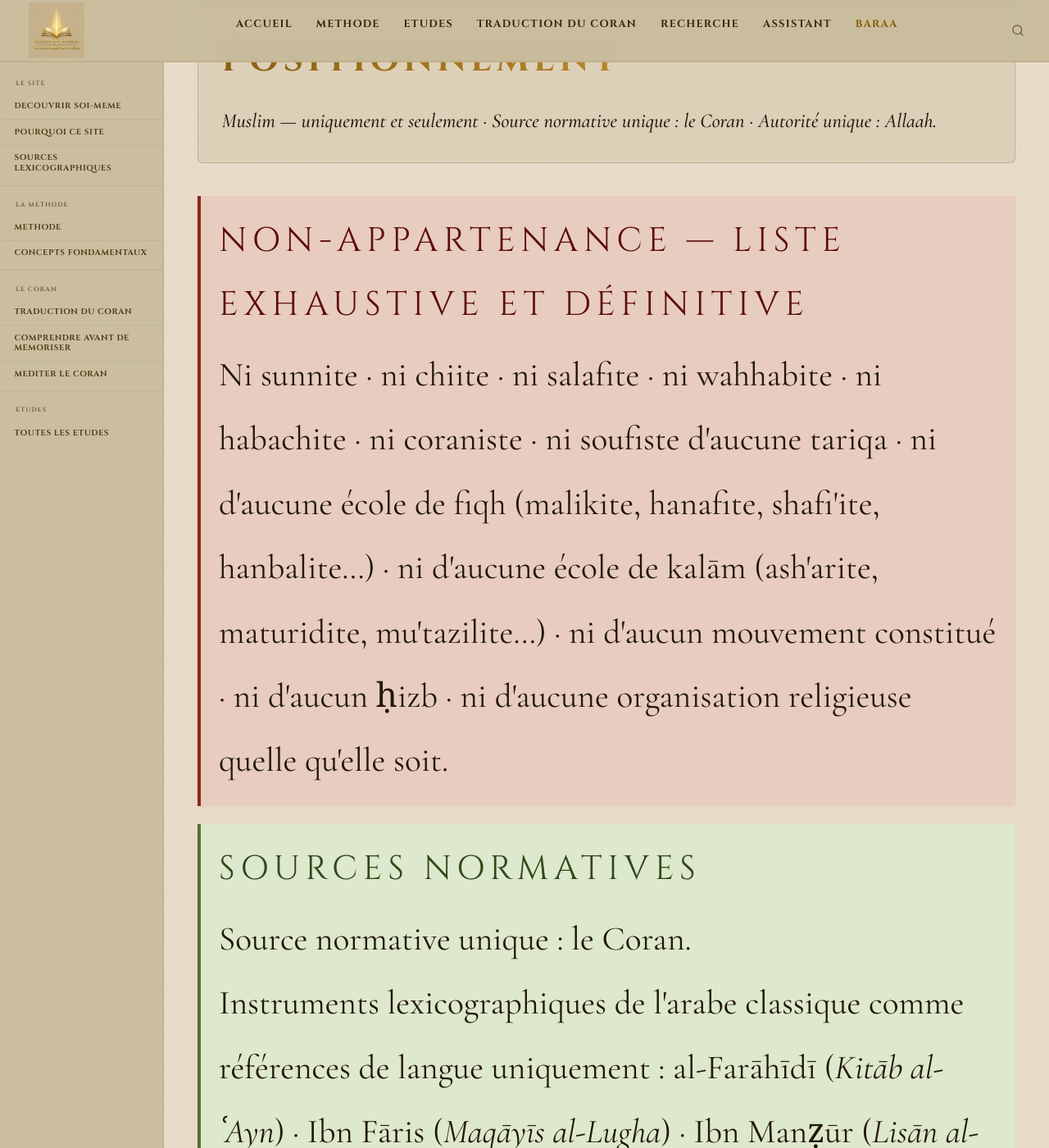
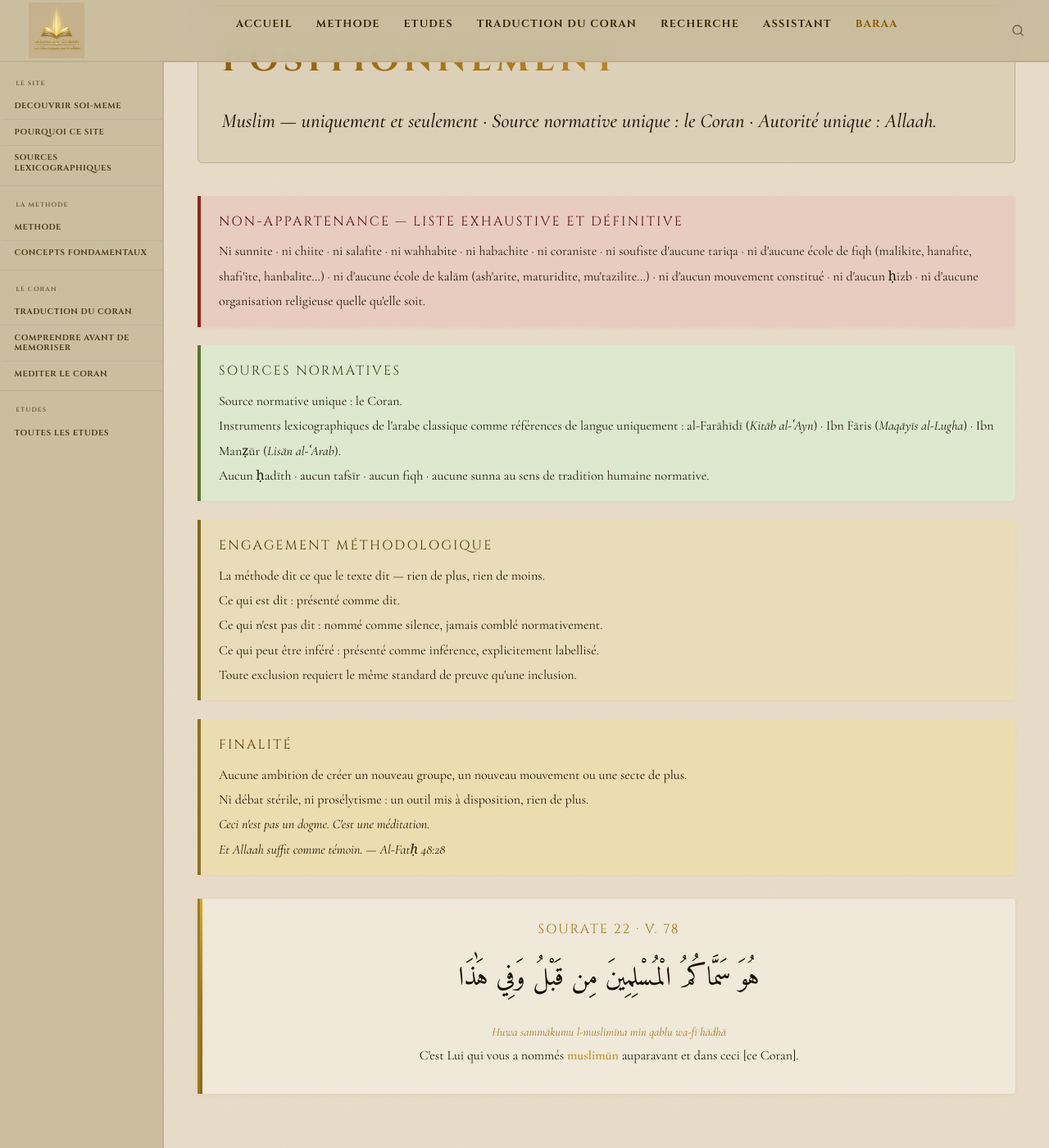
Before and after one commit to Makhuwcoder/islamducoran, a Jekyll site: the page built from baraaa/index.md, in a window 1280 px wide and 1400 px high, scrolled down 317 px. Shown: the whole window at 82% size. Built offline with Jekyll 4.4.1, drawn with Linux system fonts in a browser that asks for light colours.

Commit message:
Callout: label 1rem (était 2.58rem) — homogène avec corps de texte

```diff
--- a/assets/css/main.scss
+++ b/assets/css/main.scss
@@ -420,12 +420,12 @@ li { margin-bottom: .3rem; }
   padding: 1rem 1.4rem;
   border-left: 4px solid;
   border-radius: 0 4px 4px 0;
-  font-size: 2.58rem;
+  font-size: 1rem;
   box-shadow: 0 1px 3px rgba(80,50,0,.05);
 }
 .callout__label {
   font-family: var(--font-titre);
-  font-size: 2.58rem; letter-spacing: .16em;
+  font-size: 1rem; letter-spacing: .14em;
   text-transform: uppercase; margin-bottom: .4rem; display: block;
 }
 
```
